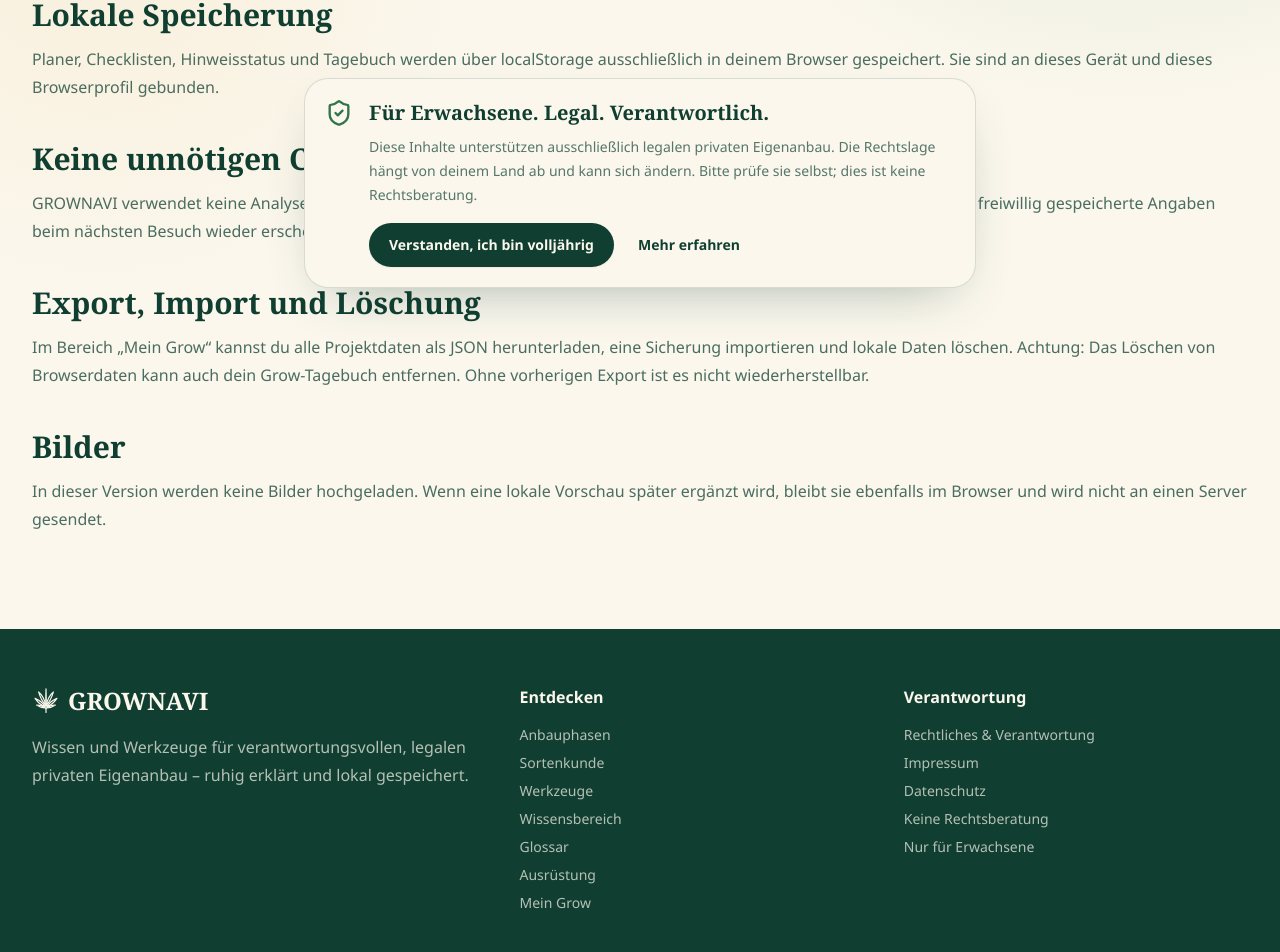
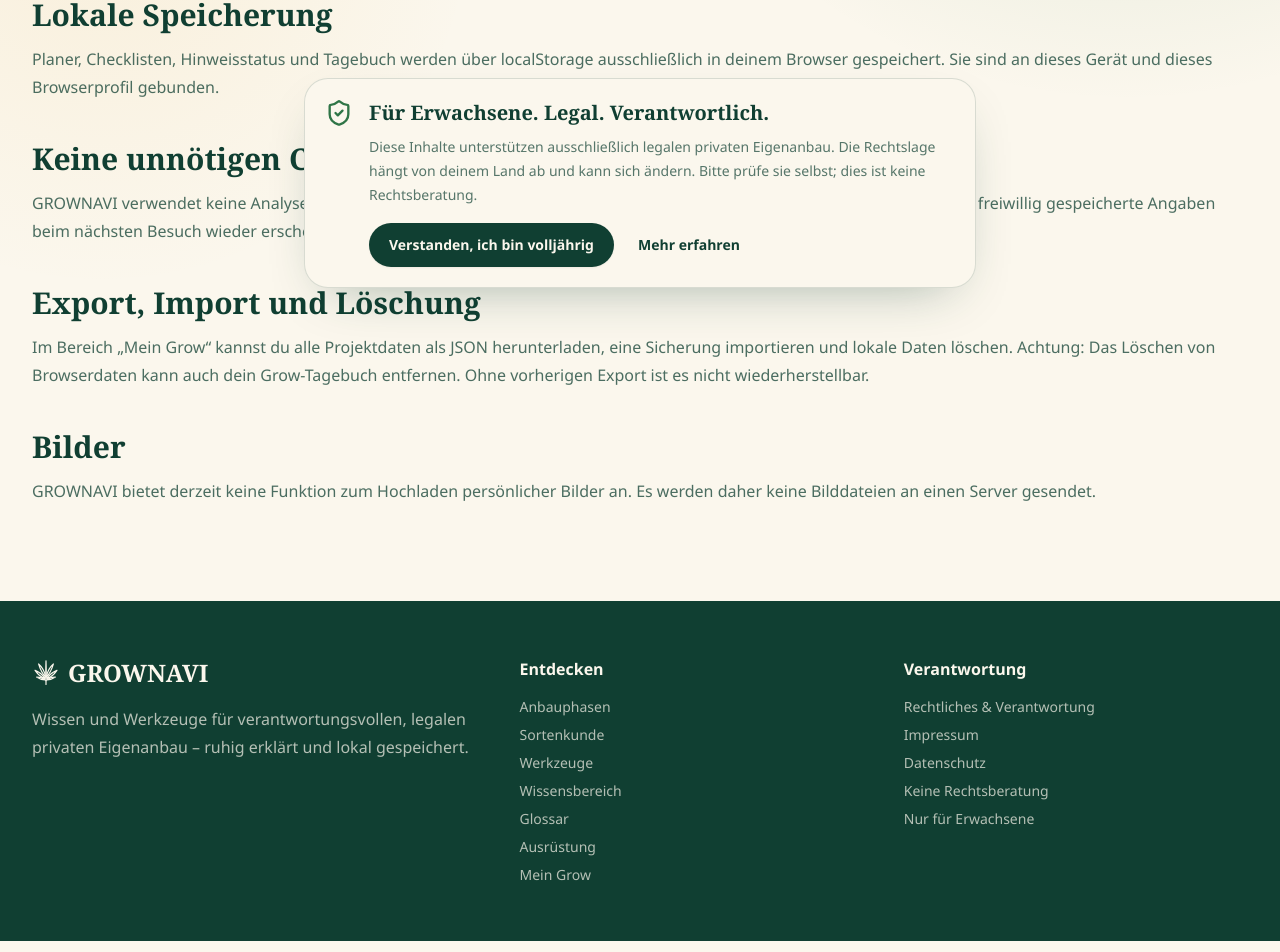
Before and after one commit to stefan-tiedtke/grownavi, a Next.js app: page /datenschutz in a window 1280 px wide. Shown: the part 488-1440 px from the top of the page. Built offline with nearby package versions, Linux system fonts and the light colour scheme.

Commit message:
Correct Datenschutz for Darkmode

```diff
--- a/app/datenschutz/page.tsx
+++ b/app/datenschutz/page.tsx
@@ -8,7 +8,7 @@
 };
 export default function Page() {
   return (
-    <>
+    <div className="reading-page">
       <PageIntro
         eyebrow="Keine Tracker, kein Konto"
         title="Deine Daten bleiben bei dir."
@@ -36,11 +36,10 @@
         </p>
         <h2>Bilder</h2>
         <p>
-          In dieser Version werden keine Bilder hochgeladen. Wenn eine lokale
-          Vorschau später ergänzt wird, bleibt sie ebenfalls im Browser und wird
-          nicht an einen Server gesendet.
+          GROWNAVI bietet derzeit keine Funktion zum Hochladen persönlicher
+          Bilder an. Es werden daher keine Bilddateien an einen Server gesendet.
         </p>
       </section>
-    </>
+    </div>
   );
 }
```
Also changed, not shown: 1 other file (tests, documents, lock files or other folders).
